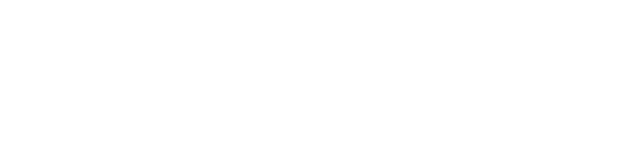
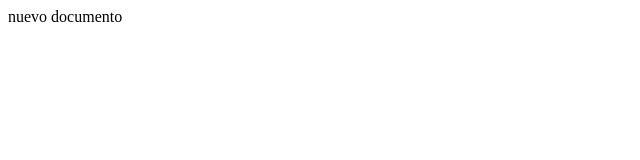
Before and after one commit to ElkinMoscoso/ciclo3, a plain HTML site: page index.html in a window 1280 px wide. Shown: the whole page, without its empty margins (0-640 px from the left). Drawn offline with Linux system fonts and the light colour scheme.

```diff
--- a/index.html
+++ b/index.html
@@ -7,6 +7,6 @@
     <title>Document</title>
 </head>
 <body>
-
+    nuevo documento
 </body>
 </html>
```
